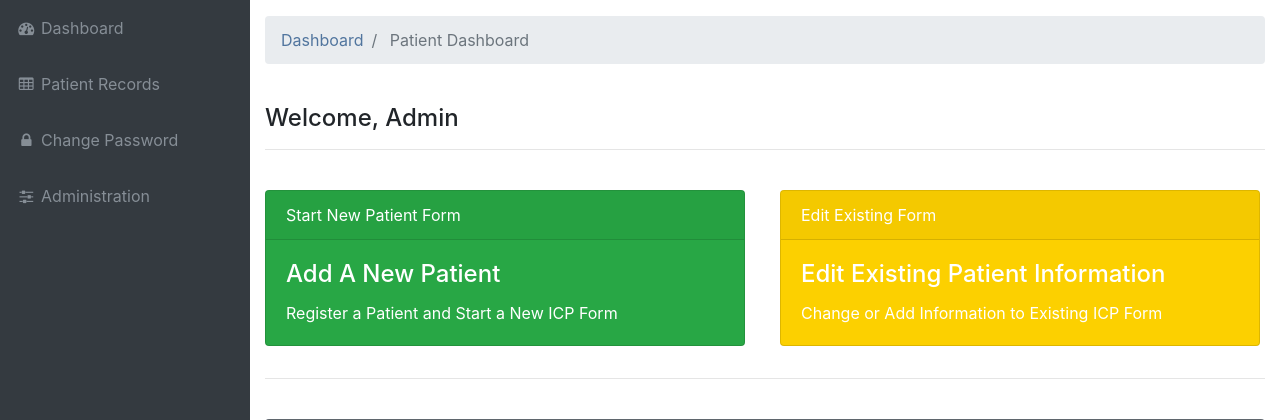
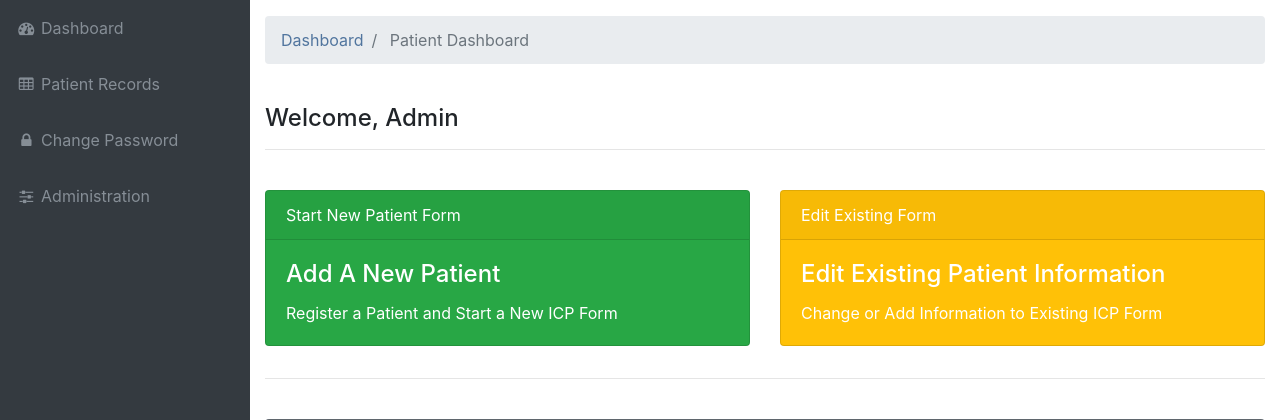
Before and after one commit to UCLComputerScience/103P_2018_team2, a Django app: page / in a window 1280 px wide. Shown: the part 56-476 px from the top of the page. Run offline with Django 3.2, Linux system fonts and the light colour scheme; a user stored in the database is signed in; data comes from the database, SQL or seed files in the repository; parts of the project's set-up code (start-up, migrations or seed data) failed here and were passed over; some libraries are stand-ins or nearby versions.

Commit message:
frontend fix

```diff
--- a/form/templates/form/patient_dashboard.html
+++ b/form/templates/form/patient_dashboard.html
@@ -20,9 +20,7 @@ Patient Dashboard
 <div class="row">
     <div class="col-6">
         <a href="/add-patient">
-            <div class="card text-white bg-success mb-3" style="max-width: 30rem;max-height: 80rem;
-            /*background-color:#1E4674*/
-            !important;">
+            <div class="card text-white bg-success mb-3" style="max-height: 80rem;">
                 <div class="card-header">Start New Patient Form</div>
                 <div class="card-body">
                     <h4 class="card-title">Add A New Patient</h4>
@@ -33,7 +31,7 @@ Patient Dashboard
     </div>
     <div class="col-6">
         <a href="/edit-patient">
-            <div class="card text-white bg-warning mb-2" style="max-width: 30rem;max-height: 80rem;background-color:#FCD000!important;">
+            <div class="card text-white bg-warning mb-2" style="max-height: 80rem;">
                 <div class="card-header">Edit Existing Form</div>
                 <div class="card-body">
                     <h4 class="card-title">Edit Existing Patient Information</h4>
```
